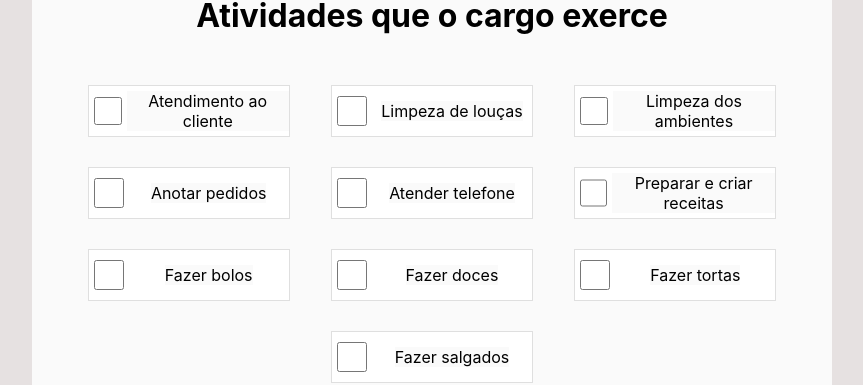
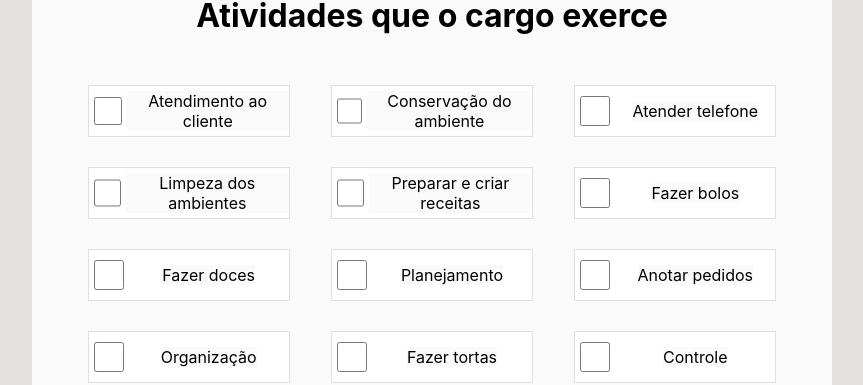
Before and after one commit to mateussuricato/projetoForm-donaMarcia, a React (Create React App) app: page / in a window 1280 px wide. Shown: the part 438-823 px from the top of the page, without its empty margins (208-1071 px from the left). Built offline with nearby package versions, Linux system fonts and the light colour scheme.

Commit message:
fix: mocks atividades changed

```diff
--- a/src/mocks/index.ts
+++ b/src/mocks/index.ts
@@ -51,54 +51,94 @@ export const salario = [
 
 export const atividades = [
   {
-    id: "09093985-fc80-4781-9f44-63be246689a6",
+    id: "848d5194-5472-4d52-9973-d32ec47c2b35",
     name: "Atendimento ao cliente",
-    category: "Balconista",
+    category: "494ea8c2-743d-43d4-ab60-159bd93cb80e",
   },
   {
-    id: "09093985-fc80-4781-9f44-63be246689a6",
-    name: "Limpeza de louças",
+    id: "b7fc2e73-9a87-4364-ba49-a461b744f9d4",
+    name: "Conservação do ambiente",
+    category: "bad47155-b140-40b3-ad7b-2207019dced8",
+  },
+  {
+    id: "aa68cc7c-3680-4ea4-bb5a-8d60a5e0c346",
+    name: "Atender telefone",
+    category: "494ea8c2-743d-43d4-ab60-159bd93cb80e",
+  },
+  {
+    id: "75df7d99-293f-45c9-a59f-a488165cacac",
+    name: "Limpeza dos ambientes",
+    category: "bad47155-b140-40b3-ad7b-2207019dced8",
+  },
+  {
+    id: "0b5e139d-76bb-43db-8caf-03b5149f5bc0",
+    name: "Preparar e criar receitas",
+    category: "30120997-36cc-496a-9237-72c467e99924",
+  },
+  {
+    id: "ebd05c86-f5be-4f7e-b1d0-8ecb15eaed00",
+    name: "Fazer bolos",
+    category: "30120997-36cc-496a-9237-72c467e99924",
+  },
+  {
+    id: "292a045a-eab8-4012-87a2-f2aec7c2cc38",
+    name: "Fazer doces",
+    category: "30120997-36cc-496a-9237-72c467e99924",
+  },
+  {
+    id: "4cbc60d7-7a5e-4fd3-82ce-1cdd57698a48",
+    name: "Planejamento",
+    category: "833b81f0-bf9b-44ac-b4ac-de4a99958b0c",
+  },
+  {
+    id: "e4ea97ce-7726-494e-8f52-cbad8a5f6872",
+    name: "Anotar pedidos",
+    category: "494ea8c2-743d-43d4-ab60-159bd93cb80e",
+  },
+  {
+    id: "757e1e21-8fd8-45b0-86b1-abca6632bada",
+    name: "Organização",
+    category: "833b81f0-bf9b-44ac-b4ac-de4a99958b0c",
+  },
+  {
+    id: "1072d4d6-fbd6-442c-aeab-f3ad5e1f3605",
+    name: "Fazer tortas",
+    category: "30120997-36cc-496a-9237-72c467e99924",
+  },
+  {
+    id: "565a5f8a-ac24-4ff3-9f03-7a58de81018f",
+    name: "Controle",
+    category: "833b81f0-bf9b-44ac-b4ac-de4a99958b0c",
+  },
+  {
+    id: "ba988c6a-cd8b-4f54-89a8-febf7eb9bf79",
+    name: "Conferir qualidade dos alimentos",
+    category: "1b9201d9-9ec9-4c81-8d19-987abc67ecc6",
+  },
+  {
+    id: "46cc2029-f71e-4d34-a2e9-323d66eb5d87",
+    name: "Fazer salgados",
+    category: "30120997-36cc-496a-9237-72c467e99924",
+  },
+  {
+    id: "32bbff64-1a84-468c-83cb-2d821a3b40c5",
+    name: "Controle de valor nutricional",
+    category: "1b9201d9-9ec9-4c81-8d19-987abc67ecc6",
+  },
+  {
+    id: "ec1a6277-29ff-4979-9fc5-2d74e57eba36",
+    name: "Coletar lixo",
+    category: "bad47155-b140-40b3-ad7b-2207019dced8",
+  },
+  {
+    id: "5463bc6c-b8e1-477a-8e8c-143eedacdbb3",
+    name: "Definição de estratégias",
     category: "a6e86fe9-ca7f-40a3-9b95-331e749038f1",
   },
   {
-    id: "09093985-fc80-4781-9f44-63be246689a6",
-    name: "Limpeza dos ambientes",
-    category: "a6e86fe9-ca7f-40a3-9b95-331e749038f1",
-  },
-  {
-    id: "09093985-fc80-4781-9f44-63be246689a6",
-    name: "Anotar pedidos",
-    category: "ef215c07-a2e4-495c-9e0f-5c10cc971d11",
-  },
-  {
-    id: "09093985-fc80-4781-9f44-63be246689a6",
-    name: "Atender telefone",
-    category: "ef215c07-a2e4-495c-9e0f-5c10cc971d11",
-  },
-  {
-    id: "09093985-fc80-4781-9f44-63be246689a6",
-    name: "Preparar e criar receitas",
-    category: "a6e86fe9-ca7f-40a3-9b95-331e749038f1",
-  },
-  {
-    id: "09093985-fc80-4781-9f44-63be246689a6",
-    name: "Fazer bolos",
-    category: "a6e86fe9-ca7f-40a3-9b95-331e749038f1",
-  },
-  {
-    id: "09093985-fc80-4781-9f44-63be246689a6",
-    name: "Fazer doces",
-    category: ""
-  },
-  {
-    id: "09093985-fc80-4781-9f44-63be246689a6",
-    name: "Fazer tortas",
-    category: "a6e86fe9-ca7f-40a3-9b95-331e749038f1",
-  },
-  {
-    id: "09093985-fc80-4781-9f44-63be246689a6",
-    name: "Fazer salgados",
-    category: "a6e86fe9-ca7f-40a3-9b95-331e749038f1",
+    id: "75aadb0b-7cc9-4ab2-b422-b9d4ffe86dee",
+    name: "Planejamento de cardápios",
+    category: "1b9201d9-9ec9-4c81-8d19-987abc67ecc6",
   },
 ];
 
@@ -141,7 +181,7 @@ export const habilidades = [
   {
     id: "09093985-fc80-4781-9f44-63be246689a6",
     name: "Atenção aos detalhes",
-    category: ""
+    category: "",
   },
   {
     id: "09093985-fc80-4781-9f44-63be246689a6",
```
